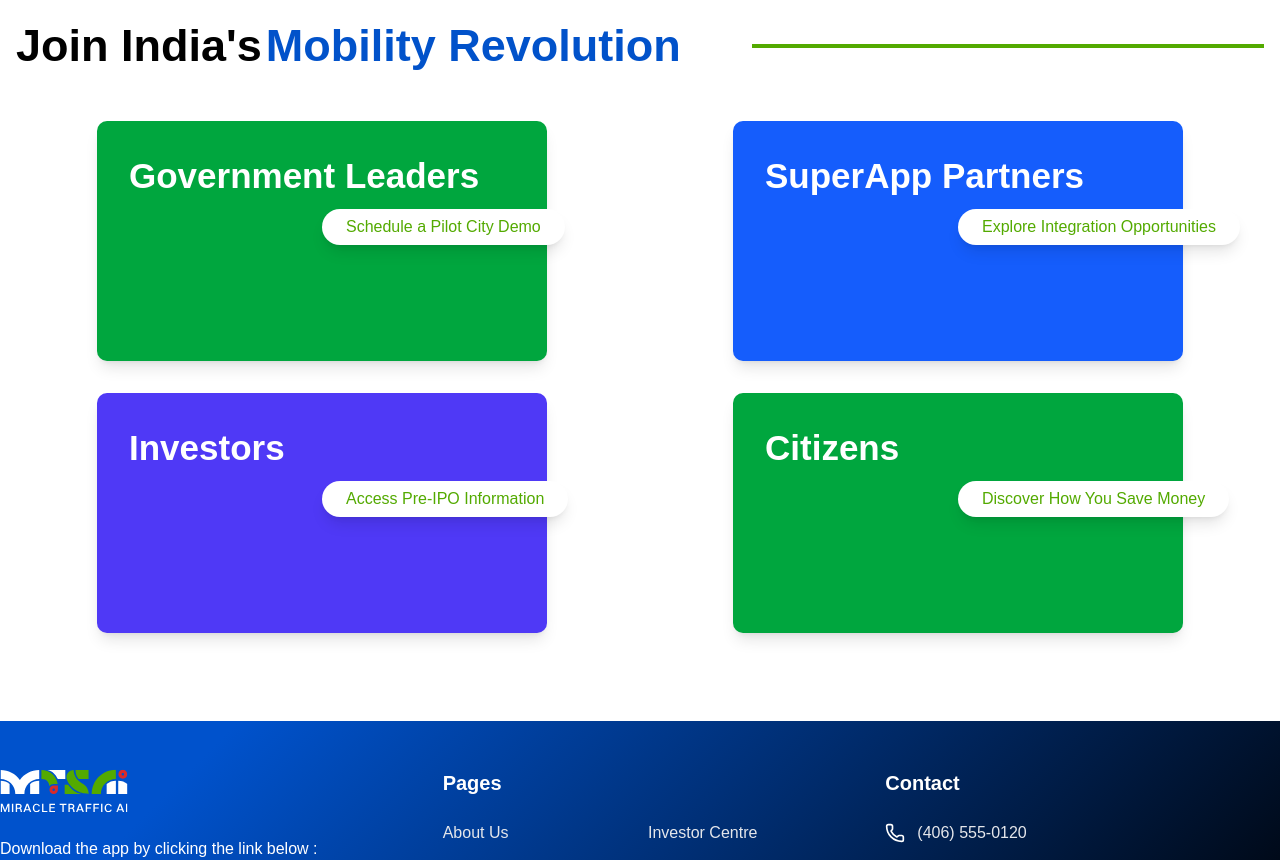
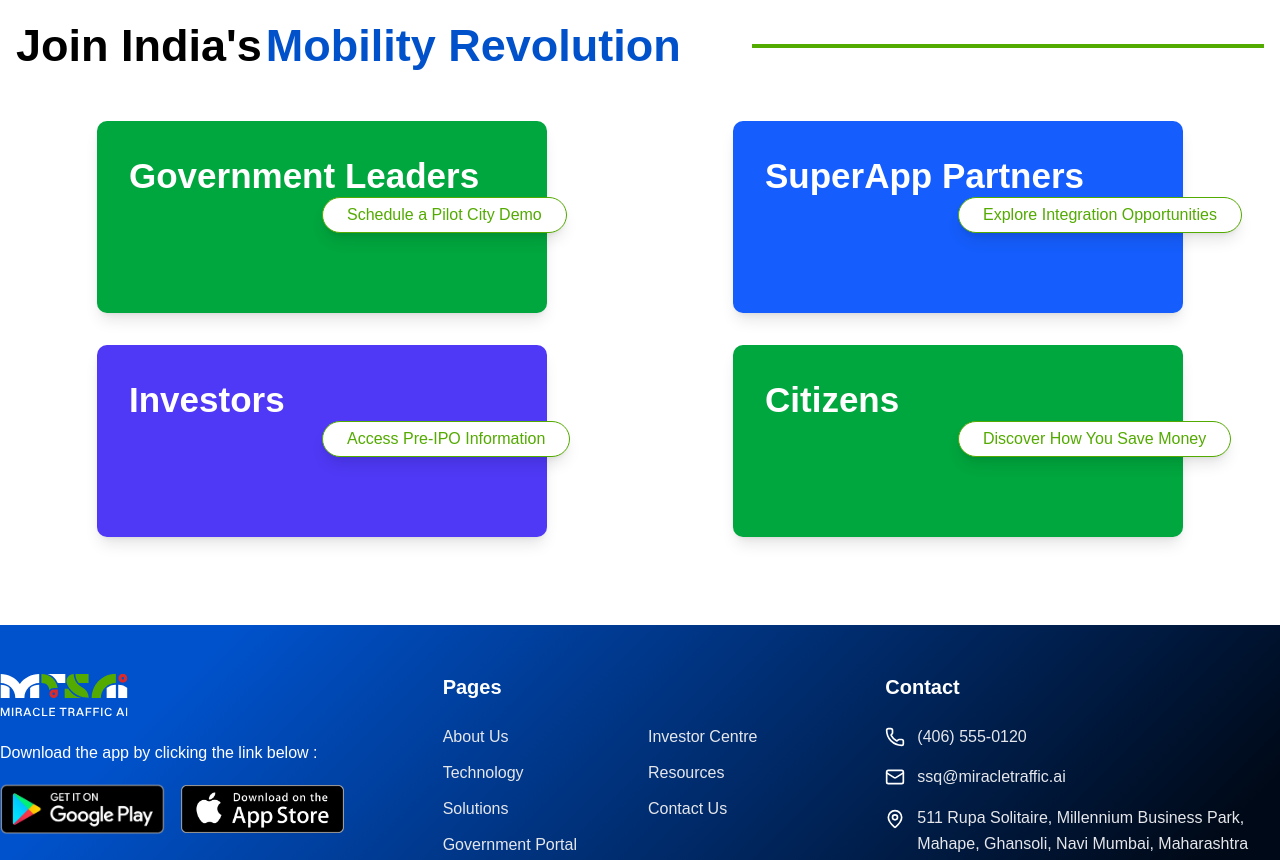
Before and after one commit to Cruxcreativesolutions/MTSAI, a Next.js app: page /about-us in a window 1280 px wide. Shown: the part 5940-6800 px from the top of the page. Built offline with nearby package versions, Linux system fonts and the light colour scheme.

Commit message:
about-us-page-completed

```diff
--- a/src/components/about/About.jsx
+++ b/src/components/about/About.jsx
@@ -705,7 +705,7 @@ export const MobilityRevolutionSection = () => {
     <div
       key={index}
       className={cn(
-        "mb-2 relative flex flex-col justify-between rounded-lg p-6 sm:p-8 text-white shadow-lg w-full max-w-[450px] min-h-[220px] md:min-h-[240px] mx-auto",
+        "mb-2 relative flex flex-col justify-between rounded-lg p-6 sm:p-8 text-white shadow-lg w-full max-w-[450px] md:h-48 h-20 mx-auto",
         item.bgColor
       )}
     >
@@ -736,7 +736,7 @@ export const MobilityRevolutionSection = () => {
             "rounded-full bg-white font-medium transition-colors duration-300 shadow-lg",
             "w-full px-4 py-3 text-sm",
             "sm:w-auto sm:px-6 sm:py-3 sm:text-base",
-            "border-[#53AA00] text-[#53AA00] hover:bg-[#53AA00] hover:text-white"
+            "border-[#53AA00] text-[#53AA00] hover:bg-[#53AA00] hover:text-white border-1"
           )}
         >
           {item.buttonText}
```
